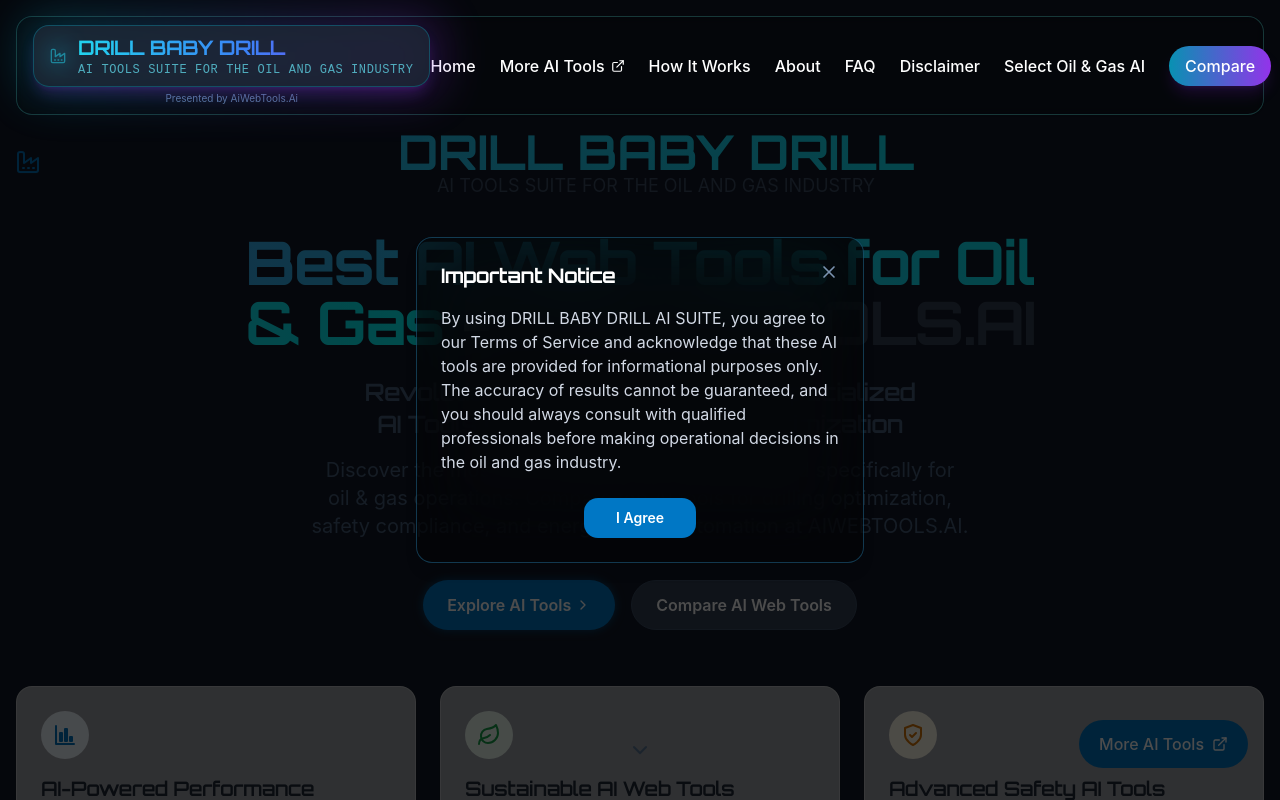
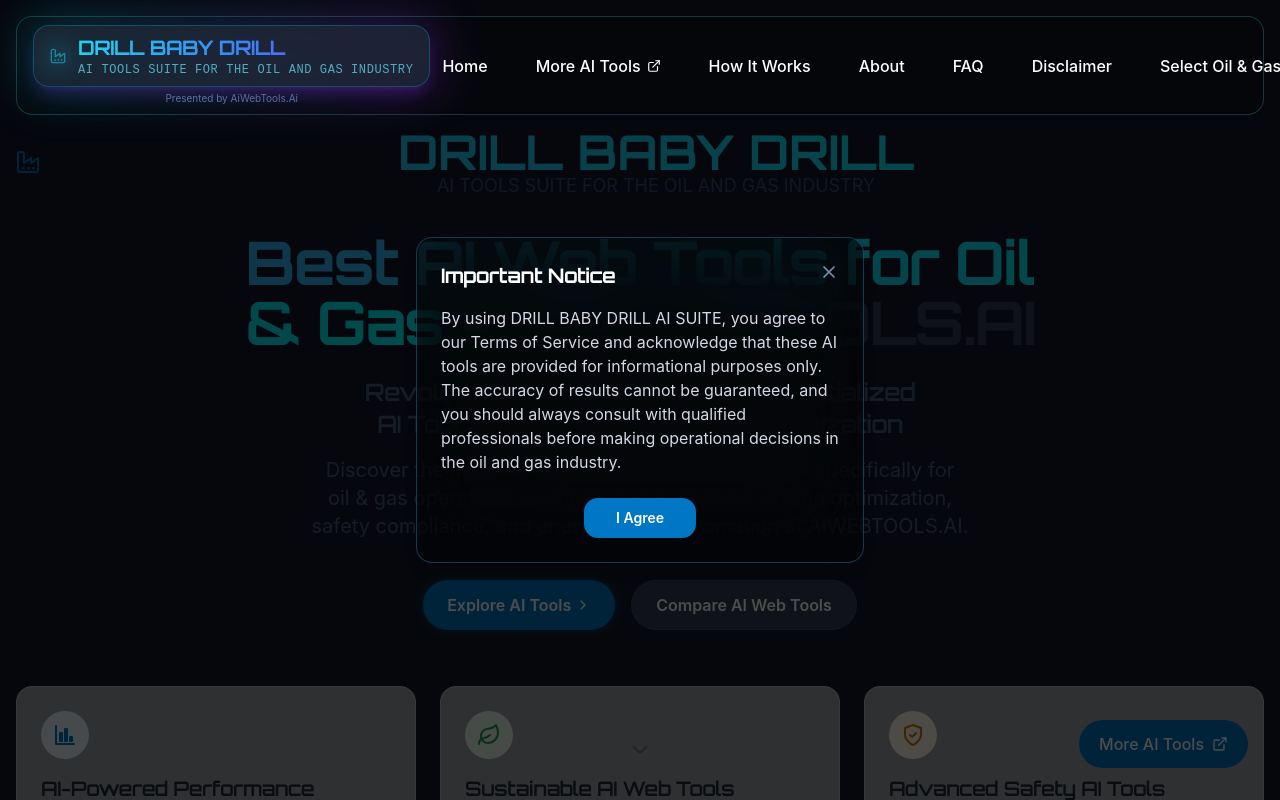
Before and after one commit to aiwebtools/drillbabydrillaisuite, a React (Vite) app: page / in a window 1280 px wide. Shown: the top 800 px of the page. Built offline with nearby package versions, Linux system fonts and the light colour scheme; a web font is replaced by a local one.

Commit message:
Improve header button styling
Update styling for header buttons to enhance visual appearance and user experience.

```diff
--- a/src/components/navbar/CompareToolsButton.tsx
+++ b/src/components/navbar/CompareToolsButton.tsx
@@ -1,5 +1,6 @@
 
 import React from "react";
+import { Sparkles } from "lucide-react";
 
 interface CompareToolsButtonProps {
   onClick?: () => void;
@@ -9,10 +10,12 @@ const CompareToolsButton: React.FC<CompareToolsButtonProps> = ({ onClick }) => {
   return (
     <a
       href="#tools"
-      className="bg-gradient-to-r from-cyan-600 to-purple-600 hover:from-cyan-500 hover:to-purple-500 text-white px-4 py-2 rounded-full font-medium transition-colors shadow-lg shadow-purple-700/20 hover:shadow-xl hover:shadow-purple-700/40"
+      className="group relative inline-flex items-center gap-2 bg-gradient-to-r from-cyan-600 to-purple-600 hover:from-cyan-500 hover:to-purple-500 text-white px-4 py-2.5 rounded-full font-medium transition-all duration-300 shadow-lg shadow-purple-700/20 hover:shadow-xl hover:shadow-purple-700/40 hover:scale-105"
       onClick={onClick}
     >
-      Compare
+      <Sparkles className="w-4 h-4 group-hover:rotate-12 transition-transform duration-300" />
+      <span>Compare</span>
+      <div className="absolute inset-0 rounded-full bg-white/10 opacity-0 group-hover:opacity-100 transition-opacity duration-300"></div>
     </a>
   );
 };
--- a/src/components/navbar/NavLinks.tsx
+++ b/src/components/navbar/NavLinks.tsx
@@ -22,11 +22,12 @@ const NavLinks: React.FC<NavLinksProps> = ({ links, onLinkClick }) => {
           href={link.href}
           target={link.external ? "_blank" : undefined}
           rel={link.external ? "noopener noreferrer" : undefined}
-          className="text-white hover:text-cyan-400 transition-colors font-medium flex items-center"
+          className="group relative text-white hover:text-cyan-400 transition-all duration-300 font-medium flex items-center px-3 py-2 rounded-lg hover:bg-white/5"
           onClick={onLinkClick}
         >
-          {link.name}
-          {link.external && <ExternalLink className="ml-1.5 h-3.5 w-3.5" />}
+          <span className="relative z-10">{link.name}</span>
+          {link.external && <ExternalLink className="ml-1.5 h-3.5 w-3.5 group-hover:scale-110 transition-transform duration-300" />}
+          <div className="absolute bottom-0 left-0 w-0 h-0.5 bg-gradient-to-r from-cyan-400 to-purple-400 group-hover:w-full transition-all duration-300"></div>
         </a>
       ))}
     </>
--- a/src/components/navbar/ToolsDropdown.tsx
+++ b/src/components/navbar/ToolsDropdown.tsx
@@ -1,6 +1,6 @@
 
 import React from "react";
-import { ExternalLink } from "lucide-react";
+import { ExternalLink, ChevronDown } from "lucide-react";
 import { GlassCard } from "../ui-custom/GlassCard";
 
 interface ToolLink {
@@ -15,11 +15,13 @@ interface ToolsDropdownProps {
 const ToolsDropdown: React.FC<ToolsDropdownProps> = ({ toolLinks }) => {
   return (
     <div className="relative group">
-      <button className="text-white hover:text-cyan-400 transition-colors font-medium flex items-center">
-        Select Oil & Gas AI
+      <button className="group relative text-white hover:text-cyan-400 transition-all duration-300 font-medium flex items-center gap-2 px-3 py-2 rounded-lg hover:bg-white/5">
+        <span>Select Oil & Gas AI</span>
+        <ChevronDown className="w-4 h-4 group-hover:rotate-180 transition-transform duration-300" />
+        <div className="absolute bottom-0 left-0 w-0 h-0.5 bg-gradient-to-r from-cyan-400 to-purple-400 group-hover:w-full transition-all duration-300"></div>
       </button>
-      <div className="absolute left-0 mt-2 w-64 opacity-0 invisible group-hover:opacity-100 group-hover:visible transition-all duration-300 z-50">
-        <GlassCard variant="dark" intensity="high" className="py-2 px-1 border border-cyan-500/20">
+      <div className="absolute left-0 mt-2 w-64 opacity-0 invisible group-hover:opacity-100 group-hover:visible transition-all duration-300 z-50 transform translate-y-2 group-hover:translate-y-0">
+        <GlassCard variant="dark" intensity="high" className="py-2 px-1 border border-cyan-500/20 shadow-2xl">
           <div className="flex flex-col space-y-1">
             {toolLinks.map((tool, index) => (
               <a
@@ -27,10 +29,10 @@ const ToolsDropdown: React.FC<ToolsDropdownProps> = ({ toolLinks }) => {
                 href={tool.href}
                 target="_blank"
                 rel="noopener noreferrer"
-                className="text-energy-200 hover:text-cyan-400 transition-colors text-sm px-3 py-1.5 flex items-center"
+                className="group/item text-energy-200 hover:text-cyan-400 hover:bg-white/5 transition-all duration-300 text-sm px-3 py-2 rounded-md flex items-center"
               >
-                {tool.name}
-                <ExternalLink className="ml-1.5 h-3 w-3" />
+                <span className="flex-1">{tool.name}</span>
+                <ExternalLink className="ml-2 h-3 w-3 group-hover/item:scale-110 transition-transform duration-300" />
               </a>
             ))}
           </div>
```
